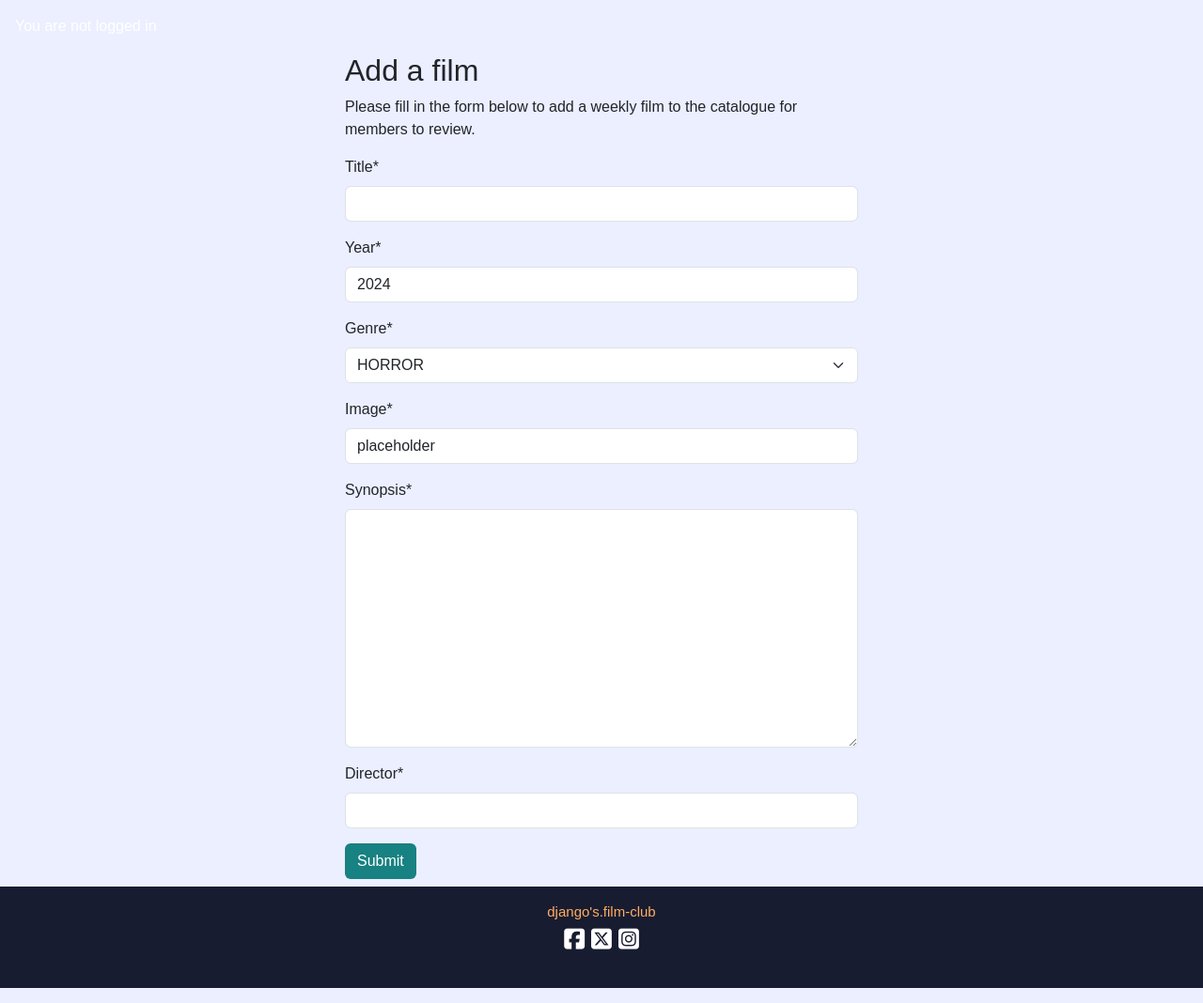
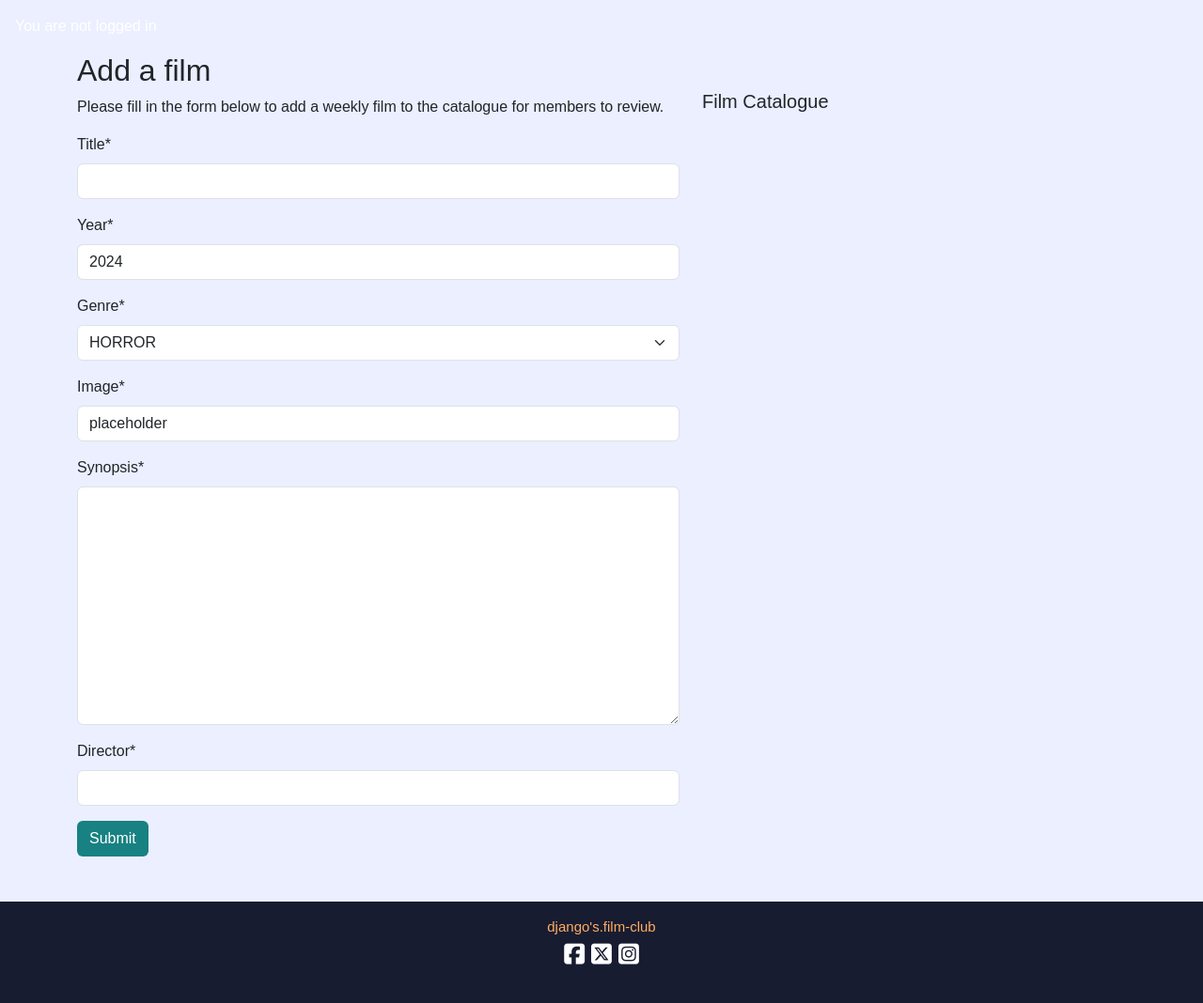
Before and after one commit to StringerMus/django-film-club, a Django app: page /post/ in a window 1280 px wide. Shown: the part 68-1136 px from the top of the page at 94% size. Run offline with Django 4.2, Linux system fonts and the light colour scheme; data comes from the database, SQL or seed files in the repository; some libraries are stand-ins or nearby versions; some web fonts are replaced.

Commit message:
Bug fix attempt - list of films not appearing in post_film and film_form slug not auto-filling with title.

```diff
--- a/film/models.py
+++ b/film/models.py
@@ -22,7 +22,7 @@ GENRE_CHOICES = (
 # Create your models here.
 class Movie(models.Model):
     title = models.CharField(max_length=200, unique=True)
-    slug = models.SlugField(max_length=200, unique=True)
+    slug = models.SlugField(max_length=200, unique=True, null=True)
     year = models.IntegerField(('year'), default=datetime.datetime.now().year)
     genre = models.CharField(max_length=15, choices=GENRE_CHOICES, default='horror')
     featured_image = CloudinaryField('image', default='placeholder')
--- a/film/templates/film/index.html
+++ b/film/templates/film/index.html
@@ -39,7 +39,7 @@
                             </div>
                             <a href="{% url 'film_detail' movie.slug %}" class="post-link">
                                 <h2 class="card-title">{{ movie.title }}</h2>
-                                <p class="card-text">{{ movie.excerpt }}</p>
+                                <p class="card-text">{{ movie.synopsis | safe }}</p>
                             </a>
                             <hr />
                             <p class="card-text text-muted h6">{{ movie.added_on }}
--- a/post/forms.py
+++ b/post/forms.py
@@ -6,3 +6,4 @@ class FilmForm(forms.ModelForm):
     class Meta:
         model = Movie
         fields = ('title', 'year', 'genre', 'featured_image', 'synopsis', 'director',)
+        prepopulated_fields = {'slug': ('title',)}
--- a/post/templates/post/post_film.html
+++ b/post/templates/post/post_film.html
@@ -4,8 +4,9 @@
 
 {% block content %}
 <div class="container mt-5">
-    <div class="row justify-content-center">
-        <div class="col-12 col-md-6 my-2">
+    <div class="row ml-auto">
+        <!--New film form-->
+        <div class="col-12 col-md-7 mt-2 mb-5">
             <h2>Add a film</h2>
             <p>Please fill in the form below to add a weekly film to the catalogue for members to review.</p>
             <!-- form-->
@@ -15,6 +16,15 @@
                 <button type="submit" class="btn btn-signup btn-md">Submit</button>
             </form>
         </div>
+        <!--Film catalogue-->
+        <div class="col-12 col-md-5 mt-5 mb-5">
+            <h5>Film Catalogue</h5>
+            {% for movie in movie_list %}
+            <div class="image-flash">
+                <p>{{ movie.title }} | {{ movie.year }}</p>
+            </div>
+            {% endfor %}
+        </div>
     </div>
 </div>
 {% endblock content %}
```
Also changed, not shown: post/views.py (+6 -1 lines), film/migrations/0003_alter_movie_slug.py (added).
